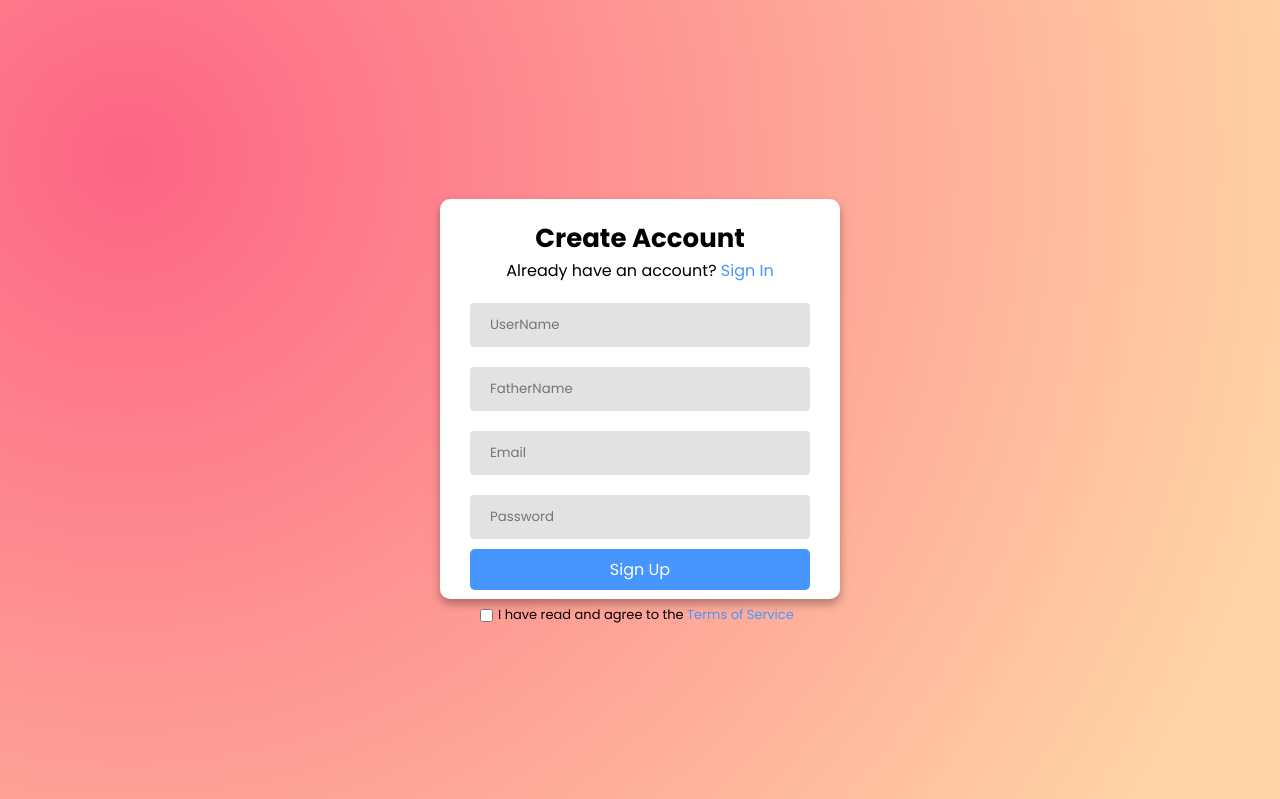
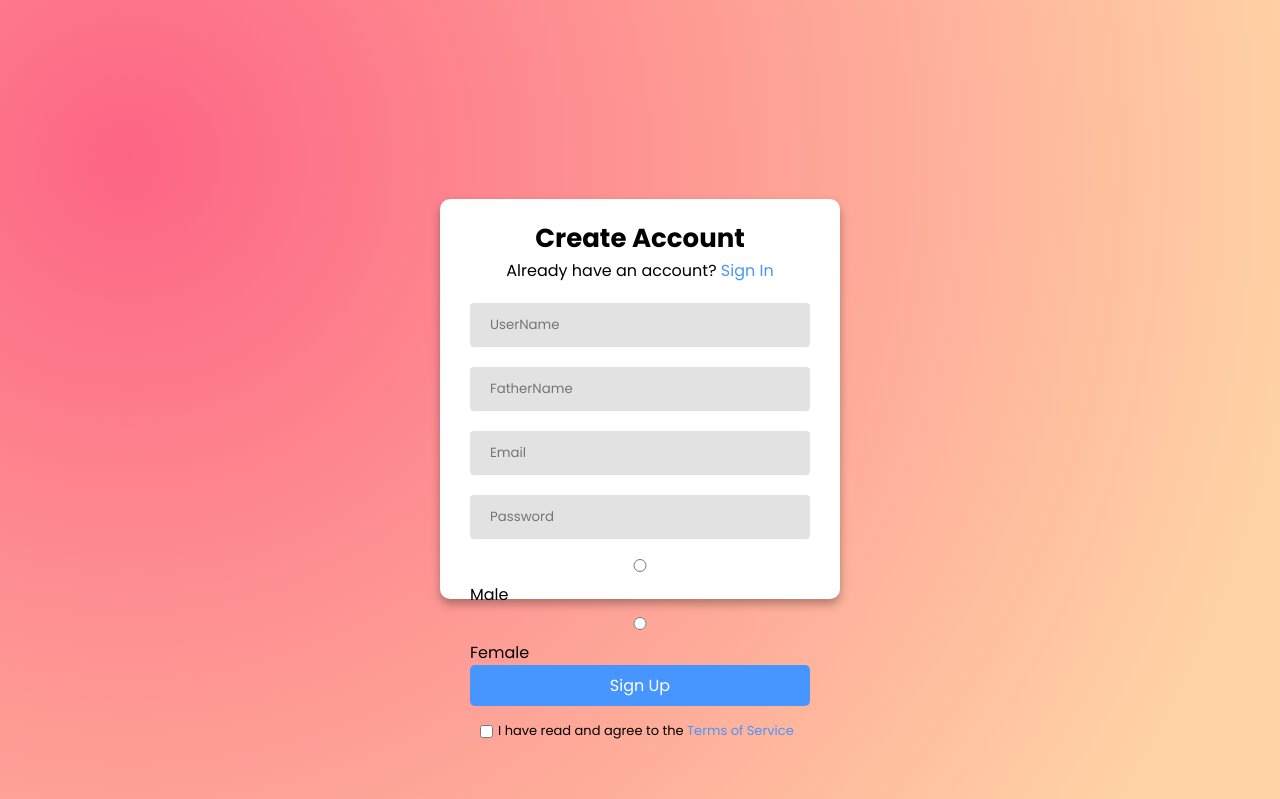
Before and after one commit to JAYDEEPMISHR/Metrimonial_Website, a Django app: page /signup/ in a window 1280 px wide. Shown: the part 78-877 px from the top of the page. Run offline with Django 4.2, Linux system fonts and the light colour scheme.

Commit message:
metrimonial_project

```diff
--- a/maithil/templates/signup.html
+++ b/maithil/templates/signup.html
@@ -103,6 +103,10 @@
           <input type="text" name="fathername" id="username" placeholder="FatherName" />
           <input type="email" name="email" placeholder="Email" id="email" />
           <input type="password" name="password" placeholder="Password" id="password" />
+          <input type="radio" name="male"id="password" />Male
+          <input type="radio" name="female"id="password" />Female
+
+
           <button>Sign Up</button>
           </form>
         </div>
```
